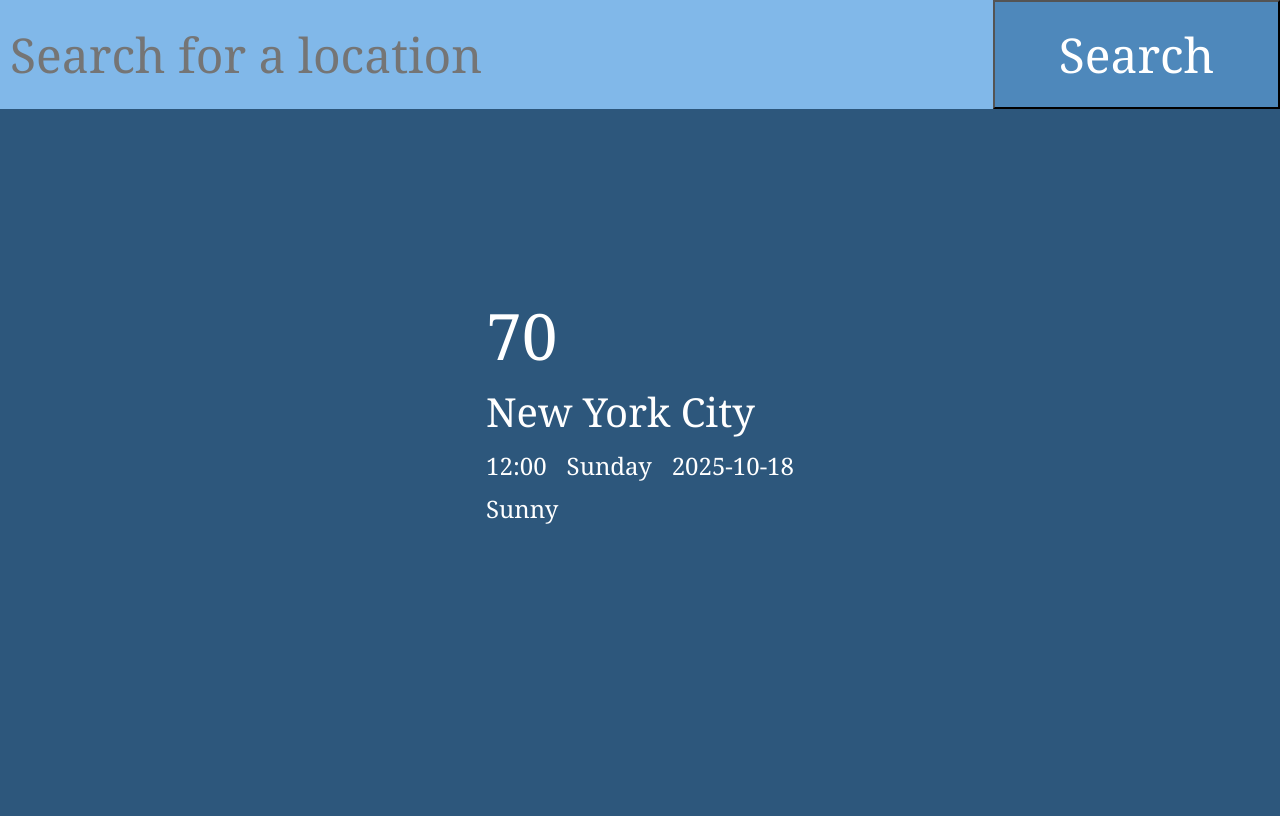
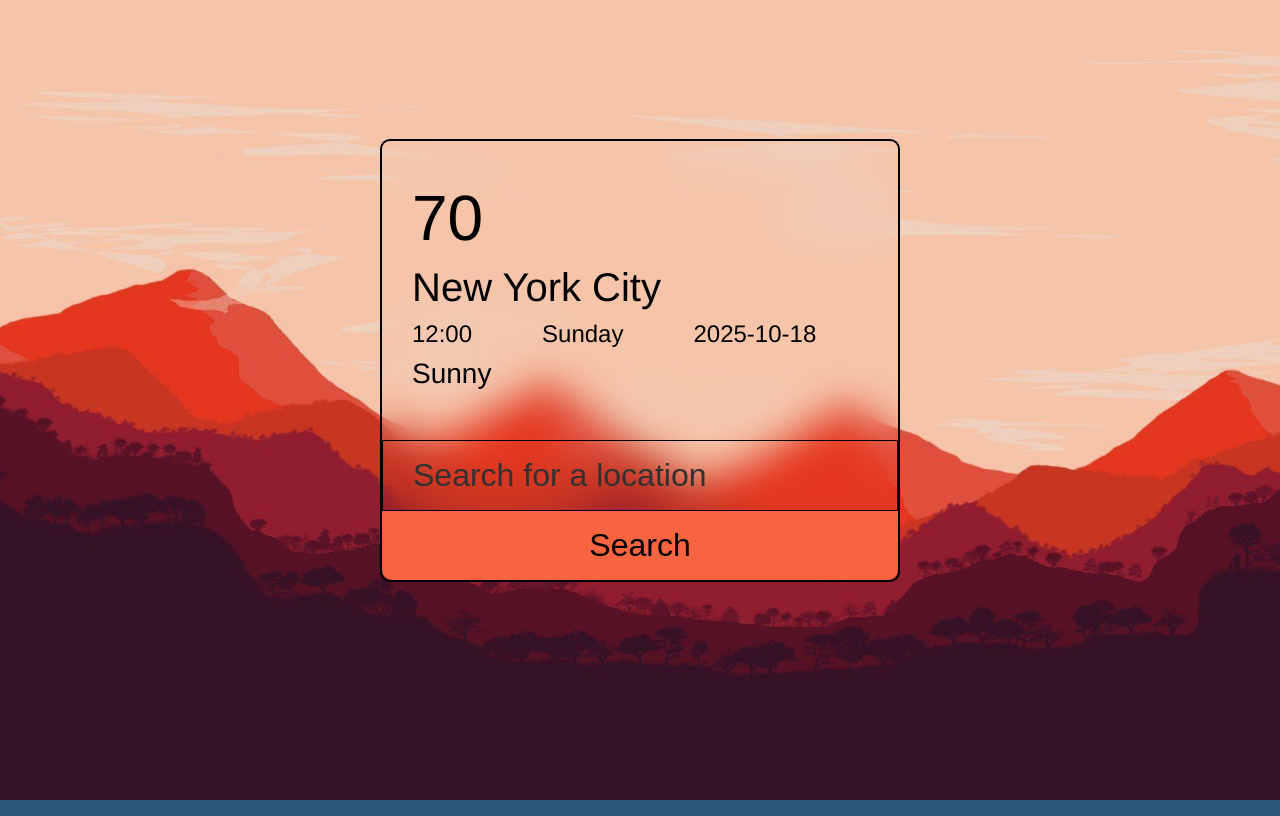
Before and after one commit to ronyvargasjr/WeatherApp, a plain HTML site: page index.html in a window 1280 px wide. Drawn offline with Linux system fonts and the light colour scheme.

Commit message:
Modifying CSS for a different design

```diff
--- a/index.html
+++ b/index.html
@@ -11,15 +11,10 @@
 
             <main class="container">
 
-                            <nav>
-                <form class="search_area">
-                    <input type="text" placeholder="Search for a location" class="search_bar">
-                    <button type="submit">Search</button>
-                </form>
-            </nav>
+
 
                 <section class="weather_container">
-                        <div class="temperature">
+                        <div id="temp" class="temperature">
                             <p>70</p>
                         </div>
 
@@ -43,7 +38,12 @@
                         </div>
 
                 </section>
-
+                    <nav>
+                        <form class="search_area">
+                            <input type="text" placeholder="Search for a location" class="search_bar">
+                            <button type="submit">Search</button>
+                        </form>
+                    </nav>
             </main>
 
     <script src="script.js"></script>
--- a/script.js
+++ b/script.js
@@ -1,7 +1,7 @@
 //http://api.weatherapi.com/v1/current.json?key=3d0547ca221b4069a4622147251910&q=New York City&aqi=no
 
-const temperatureElement = document.getElementsByClassName("temperature")[0];
-const locationElement = document.getElementById("where");
+const temperatureElement = document.querySelector(".temperature p");
+const locationElement = document.querySelector(".location p");
 //const timeElement = document.getElementsByClassName("time")[0]; //Using this method would shift the element
 const timeElement = document.querySelector(".time p")
 const dayElement = document.querySelector(".day p");
@@ -60,4 +60,6 @@ function searchLocation(search) {
 
     fetchResults(target);
 
+    searchElement.value = ""; //Clear the search bar after search
+
 }
--- a/style.css
+++ b/style.css
@@ -1,23 +1,40 @@
+* {
+    margin: 0;
+    padding: 0;
+    box-sizing: border-box;
+}
+
 body{
-    background-color: rgb(45, 87, 124);
-    font-family: Cambria, Cochin, Georgia, Times, 'Times New Roman', serif;
+    display: flex;
+    justify-content: center;
+    align-items: center;
+    min-height: 90vh;
+    background: rgb(45, 87, 124);
+    font-family: helvetica;
+    background-image: url(images/abstract-landscape-red-alpenglow-wallpaper.jpg);
+    background-size: cover;
+    background-position: center;
+    background-attachment: fixed;
 }
 
 .container{
-    color: white;
-    display: flex;
-    justify-content: center;
-    align-items: center;
-    min-height: 100vh;
-    flex: 1;
+    width: 520px;
+    background: transparent;
+    border: 2px solid ;
+    border-radius: 10px;
+    backdrop-filter: blur(20px);
 }
 
 .weather_container p{
-    margin: 5px;
+    padding: 0px 30px 10px 30px;
 }
 
-.temperature{
-    font-size: 4rem;}
+
+.temperature p{
+    font-size: 4rem;
+    margin-top: 40px;
+}
+
 
 .location{
     font-size: 2.5rem;
@@ -26,42 +43,41 @@ body{
 #when{
     font-size: 1.5rem;
     display: flex;
-    gap: 10px
+    gap: 10px;
+
 }
 
 .condition{
-    font-size: 1.5rem;
+    font-size: 1.75rem;
+    margin-bottom: 40px;
 }
 
-nav{
-    position: fixed;
-    top: 0;
-    left: 0;
-    width: 100%;
-    flex: 0;
-}
 
 .search_area{
-    display: flex;
-    flex-wrap: wrap;
+    display: grid;
+    margin: 0;
+    padding: 0;
+
 }
 
 .search_bar{
-    background-color: rgb(129, 184, 233);
-    color: black;
-    font-family: Cambria, Cochin, Georgia, Times, 'Times New Roman', serif;
-    flex: 8;
-    padding: 10px;
-    max-width: 300vh;
-    font-size: 3rem;
-    border: 0;
+    background: transparent;
+    font-size: 2rem;
+    width: 100%;
+    padding: 1rem;
+    padding-left: 30px;
+    border: 1px solid;
+}
+
+.search_bar::placeholder{
+    color: rgb(49, 49, 49);
 }
 
 button{
-    background-color: rgb(78, 136, 187);
-    color: white;
-    font-family: Cambria, Cochin, Georgia, Times, 'Times New Roman', serif;
-    flex: 2;
-    padding: 20px;
-    font-size: 3rem;
+    background-color: rgb(248, 100, 63);
+    font-size: 2rem;
+    width: 100%;
+    padding: 1rem;
+    border-radius: 0px 0px 10px 10px;
+    border: none;
 }
```
Also changed, not shown: images/abstract-landscape-red-alpenglow-wallpaper.jpg (added).
